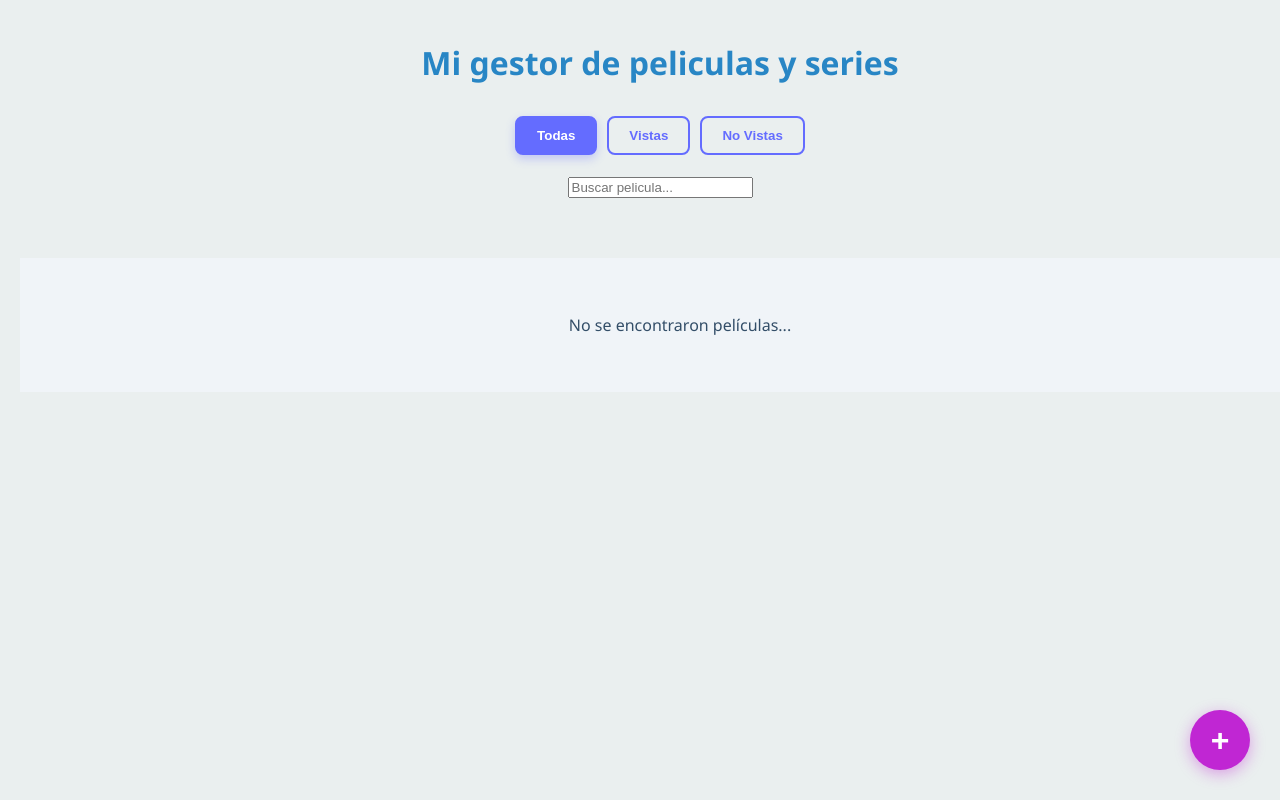
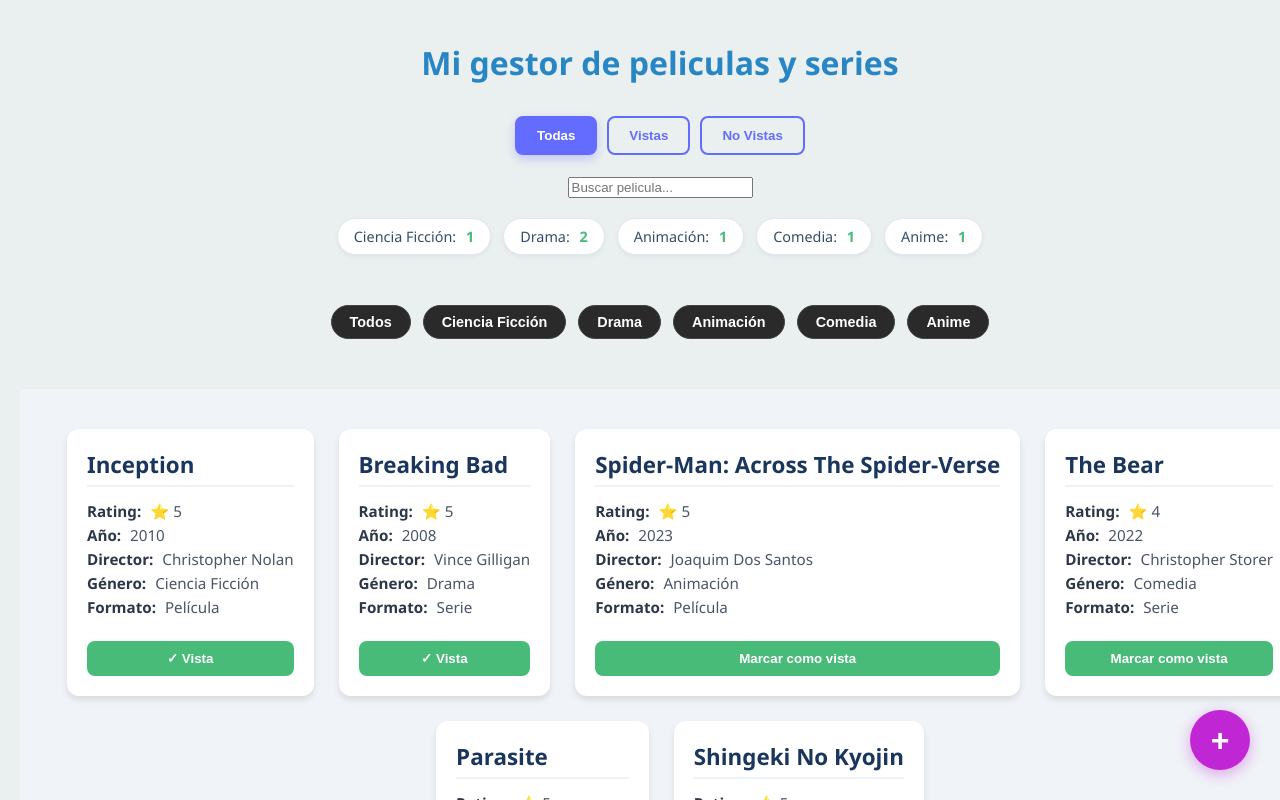
Before and after one commit to Mateol20/PWA2026, a React (Vite) app in the folder TP1/: page / in a window 1280 px wide. Shown: the top 800 px of the page. Built offline with nearby package versions, Linux system fonts and the light colour scheme.

Commit message:
Implementacio filtros por genero

```diff
--- a/TP1/src/Components/Filtro/Filtro.jsx
+++ b/TP1/src/Components/Filtro/Filtro.jsx
@@ -1,4 +1,3 @@
-// src/components/Filtros.jsx
 import "./Filtro.css";
 
 const Filtro = ({ filtroActual, setFiltroActual }) => {
--- /dev/null
+++ b/TP1/src/Components/FiltroGeneros/FiltroGeneros.jsx
@@ -0,0 +1,20 @@
+import styles from "./FiltroGeneros.module.css";
+const FiltroGeneros = ({ generoActual, setGeneroActual, peliculas }) => {
+  const generosUnicos = ["Todos", ...new Set(peliculas.map((p) => p.genero))];
+
+  return (
+    <div className={styles.contenedorFiltros}>
+      {generosUnicos.map((gen) => (
+        <button
+          key={gen}
+          className={`${styles.pill} ${generoActual === gen ? styles.activa : ""}`}
+          onClick={() => setGeneroActual(gen)}
+        >
+          {gen}
+        </button>
+      ))}
+    </div>
+  );
+};
+
+export default FiltroGeneros;
--- /dev/null
+++ b/TP1/src/Components/FiltroGeneros/FiltroGeneros.module.css
@@ -0,0 +1,31 @@
+.contenedorFiltros {
+  display: flex;
+  gap: 12px;
+  overflow-x: auto;
+  padding: 20px 0;
+  margin-bottom: 10px;
+  scrollbar-width: none;
+}
+
+.pill {
+  background-color: #2a2a2a;
+  color: #ffffff;
+  border: 1px solid #444;
+  padding: 8px 18px;
+  border-radius: 20px;
+  cursor: pointer;
+  white-space: nowrap;
+  font-size: 0.9rem;
+  transition: all 0.3s ease;
+}
+
+.pill:hover {
+  background-color: #3a3a3a;
+}
+
+.activa {
+  background-color: #ffffff;
+  color: #000000;
+  border-color: #ffffff;
+  font-weight: bold;
+}
--- a/TP1/src/Components/Formulario/Formulario.jsx
+++ b/TP1/src/Components/Formulario/Formulario.jsx
@@ -1,6 +1,6 @@
 import { useState } from "react";
 import "./Formulario.css";
-import Boton from "../Boton/Boton.jsx"; // <--- VERIFICÁ QUE ESTA RUTA SEA CORRECTA
+import Boton from "../Boton/Boton.jsx";
 import { guardarEnLocalStorage } from "../../utils/LocalStorage.js";
 import InputComponent from "../InputComponent/InputComponent.jsx";
 const Formulario = ({ alCerrar }) => {
@@ -11,6 +11,7 @@
     rating: "",
     genero: "Seleccionar Genero",
     tipo: "Pelicula",
+    vista: false,
   });
 
   const manejarCambio = (e) => {
--- a/TP1/src/Components/PeliculasNoVistas/PeliculasNoVistas.css
+++ b/TP1/src/Components/PeliculasNoVistas/ListaPeliculas.css
@@ -12,23 +12,36 @@
 }
 
 .tarjeta {
-  background-color: #ffffff;
-  border-radius: 16px;
-  padding: 24px;
-  width: 280px;
-  position: relative;
+  background: white;
+  border-radius: 12px;
+  padding: 20px;
+  box-shadow: 0 4px 6px rgba(0, 0, 0, 0.1);
   display: flex;
   flex-direction: column;
-  box-shadow: 0 10px 20px rgba(0, 0, 0, 0.05);
-  border: 1px solid #e1e8ed;
-  transition: transform 0.2s ease;
+  gap: 10px;
+  transition: transform 0.2s;
 }
 
-.tarjeta:hover {
-  transform: translateY(-5px);
-  box-shadow: 0 15px 30px rgba(0, 0, 0, 0.1);
+.titulo-peli {
+  margin: 0;
+  color: #1a365d;
+  font-size: 1.4rem;
+  text-transform: capitalize;
+  border-bottom: 2px solid #edf2f7;
+  padding-bottom: 5px;
 }
 
+.info-grupo p {
+  margin: 4px 0;
+  font-size: 0.95rem;
+  color: #4a5568;
+}
+
+.info-grupo strong {
+  color: #2d3748;
+  font-weight: 600;
+  margin-right: 5px;
+}
 .dato {
   color: #334e68;
   margin-bottom: 10px;
--- /dev/null
+++ b/TP1/src/Components/PeliculasNoVistas/ListaPeliculas.jsx
@@ -0,0 +1,68 @@
+import "./ListaPeliculas.css";
+
+const ListaPeliculas = ({
+  filtroBusqueda,
+  datosPeliculas,
+  filtroEstado,
+  filtroGenero,
+  onMarcarVista,
+}) => {
+  const busquedaSegura = filtroBusqueda || "";
+
+  const peliculasFiltradas = (datosPeliculas || []).filter((peli) => {
+    const tituloPeli = peli.titulo ? peli.titulo.toLowerCase() : "";
+    const coincideTexto = tituloPeli.includes(busquedaSegura.toLowerCase());
+    let coincideFiltro = true;
+    if (filtroEstado === "vistas") {
+      coincideFiltro = peli.vista === true;
+    } else if (filtroEstado === "pendientes") {
+      coincideFiltro = peli.vista === false || !peli.vista;
+    }
+    const coincideGenero =
+      !filtroGenero || filtroGenero === "Todos" || peli.genero === filtroGenero;
+    return coincideTexto && coincideFiltro && coincideGenero;
+  });
+
+  return (
+    <div className="container">
+      {peliculasFiltradas.length > 0 ? (
+        peliculasFiltradas.map((peli, index) => (
+          <div key={index} className="tarjeta">
+            <h3 className="titulo-peli">{peli.titulo}</h3>
+
+            <div className="info-grupo">
+              <p>
+                <strong>Rating:</strong> ⭐ {peli.rating || "N/A"}
+              </p>
+              <p>
+                <strong>Año:</strong> {peli.anio}
+              </p>
+              <p>
+                <strong>Director:</strong> {peli.director}
+              </p>
+              <p>
+                <strong>Género:</strong> {peli.genero}
+              </p>
+              <p>
+                <strong>Formato:</strong> {peli.tipo}
+              </p>
+            </div>
+
+            <button
+              className={peli.vista ? "boton vista" : "boton"}
+              onClick={() => onMarcarVista(peli.titulo)}
+            >
+              {peli.vista ? "✓ Vista" : "Marcar como vista"}
+            </button>
+          </div>
+        ))
+      ) : (
+        <p style={{ color: "#334e68", textAlign: "center", width: "100%" }}>
+          No se encontraron películas...
+        </p>
+      )}
+    </div>
+  );
+};
+
+export default ListaPeliculas;
--- a/TP1/src/Components/PeliculasNoVistas/PeliculasNoVistas.jsx
+++ /dev/null
@@ -1,30 +0,0 @@
-import "./PeliculasNoVistas.css";
-const PeliculasNoVistas = ({ filtroBusqueda, datosPeliculas }) => {
-  const busquedaSegura = filtroBusqueda || "";
-  const peliculasFiltradas = (datosPeliculas || []).filter((peli) => {
-    const tituloPeli = peli.titulo ? peli.titulo.toLowerCase() : "";
-    const textoABuscar = busquedaSegura.toLowerCase();
-    return tituloPeli.includes(textoABuscar);
-  });
-  console.log("Buscando:", filtroBusqueda);
-  console.log("Peliculas encontradas:", peliculasFiltradas.length);
-  return (
-    <div className="container">
-      {peliculasFiltradas.length > 0 ? (
-        peliculasFiltradas.map((peli, index) => (
-          <div key={index} className="tarjeta">
-            <label className="dato">{peli.titulo}</label>
-            <label className="dato">{peli.anio}</label>
-            <label className="dato">{peli.director}</label>
-            <label className="dato">{peli.genero}</label>
-            <label className="dato">{peli.tipo}</label>
-            <button className="boton">Marcar como vista</button>
-          </div>
-        ))
-      ) : (
-        <p style={{ color: "#334e68" }}>No se encontraron películas...</p>
-      )}
-    </div>
-  );
-};
-export default PeliculasNoVistas;
--- a/TP1/src/pages/Home/Home.jsx
+++ b/TP1/src/pages/Home/Home.jsx
@@ -1,33 +1,66 @@
-import { useState } from "react";
+import { useState, useEffect } from "react";
 import Formulario from "../../Components/Formulario/Formulario.jsx";
 import Titulo from "../../Components/Titulo/Titulo.jsx";
 import Filtro from "../../Components/Filtro/Filtro.jsx";
 import styles from "./Home.module.css";
-import PeliculasNoVistas from "../../Components/PeliculasNoVistas/PeliculasNoVistas.jsx";
+import ListaPeliculas from "../../Components/PeliculasNoVistas/ListaPeliculas.jsx";
 import BarraBusqueda from "../../Components/BarraBusqueda/BarraBusqueda.jsx";
 import ResumenGeneros from "../../ResumenGeneros/ResumenGeneros.jsx";
+import FiltroGeneros from "../../Components/FiltroGeneros/FiltroGeneros.jsx";
+import { datosTest } from "../../test/test.js";
+
 const Home = () => {
   const [mostrarFormulario, setMostrarFormulario] = useState(false);
   const [filtro, setFiltro] = useState("todas");
   const [busqueda, setBusqueda] = useState("");
-  const conseguirPelis = () => {
-    const peliculaStorage = JSON.parse(localStorage.getItem("peliculas"));
-    return peliculaStorage || [];
+  const [pelisTotal, setPelisTotal] = useState([]);
+  const [update, setUpdate] = useState(0);
+  const [generoFiltro, setGeneroFiltro] = useState("Todos");
+
+  useEffect(() => {
+    const peliculaStorage = JSON.parse(localStorage.getItem("peliculas")) || [];
+    if (peliculaStorage.length === 0) {
+      localStorage.setItem("peliculas", JSON.stringify(datosTest));
+      setPelisTotal(datosTest);
+    } else {
+      setPelisTotal(peliculaStorage);
+    }
+  }, [update, mostrarFormulario]);
+
+  const marcarComoVista = (titulo) => {
+    const pelis = JSON.parse(localStorage.getItem("peliculas")) || [];
+    const nuevasPelis = pelis.map((peli) => {
+      if (peli.titulo === titulo) {
+        return { ...peli, vista: true };
+      }
+      return peli;
+    });
+
+    localStorage.setItem("peliculas", JSON.stringify(nuevasPelis));
+    setUpdate((prev) => prev + 1);
   };
 
-  const pelisTotal = conseguirPelis();
   return (
     <div className={styles.homeContainer}>
       <Titulo texto="Mi gestor de peliculas y series" />
-      <Filtro filtroActual={"todas"} setFiltroActual={""} />
+
+      <Filtro filtroActual={filtro} setFiltroActual={setFiltro} />
+
       <BarraBusqueda busqueda={busqueda} setBusqueda={setBusqueda} />
 
       <ResumenGeneros peliculas={pelisTotal} />
-
+      <FiltroGeneros
+        generoSeleccionado={generoFiltro}
+        setGeneroActual={setGeneroFiltro}
+        peliculas={pelisTotal}
+      />
       <main className={styles.contenedorPrincipal}>
-        <PeliculasNoVistas
+        <ListaPeliculas
           filtroBusqueda={busqueda}
           datosPeliculas={pelisTotal}
+          filtroEstado={filtro}
+          filtroGenero={generoFiltro}
+          onMarcarVista={marcarComoVista}
         />
       </main>
 
@@ -37,6 +70,7 @@
       >
         {mostrarFormulario ? "×" : "+"}
       </button>
+
       {mostrarFormulario && (
         <Formulario alCerrar={() => setMostrarFormulario(false)} />
       )}
--- /dev/null
+++ b/TP1/src/test/test.js
@@ -0,0 +1,56 @@
+export const datosTest = [
+  {
+    titulo: "Inception",
+    anio: "2010",
+    director: "Christopher Nolan",
+    genero: "Ciencia Ficción",
+    tipo: "Película",
+    rating: "5",
+    vista: true,
+  },
+  {
+    titulo: "Breaking Bad",
+    anio: "2008",
+    director: "Vince Gilligan",
+    genero: "Drama",
+    tipo: "Serie",
+    rating: "5",
+    vista: true,
+  },
+  {
+    titulo: "Spider-Man: Across the Spider-Verse",
+    anio: "2023",
+    director: "Joaquim Dos Santos",
+    genero: "Animación",
+    tipo: "Película",
+    rating: "5",
+    vista: false,
+  },
+  {
+    titulo: "The Bear",
+    anio: "2022",
+    director: "Christopher Storer",
+    genero: "Comedia",
+    tipo: "Serie",
+    rating: "4",
+    vista: false,
+  },
+  {
+    titulo: "Parasite",
+    anio: "2019",
+    director: "Bong Joon-ho",
+    genero: "Drama",
+    tipo: "Película",
+    rating: "5",
+    vista: true,
+  },
+  {
+    titulo: "Shingeki no Kyojin",
+    anio: "2013",
+    director: "Tetsurō Araki",
+    genero: "Anime",
+    tipo: "Serie",
+    rating: "5",
+    vista: false,
+  },
+];
```
Also changed, not shown: TP1/src/Components/BotonEstado/BotonEstado.jsx (added, +12 -0 lines).
